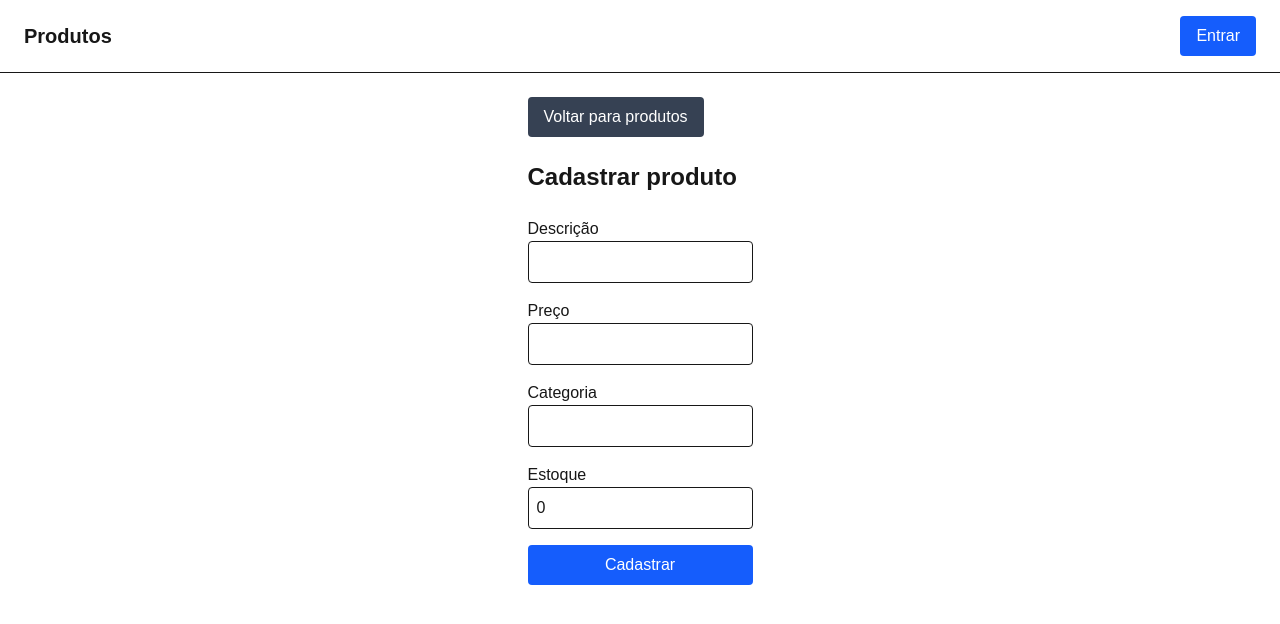
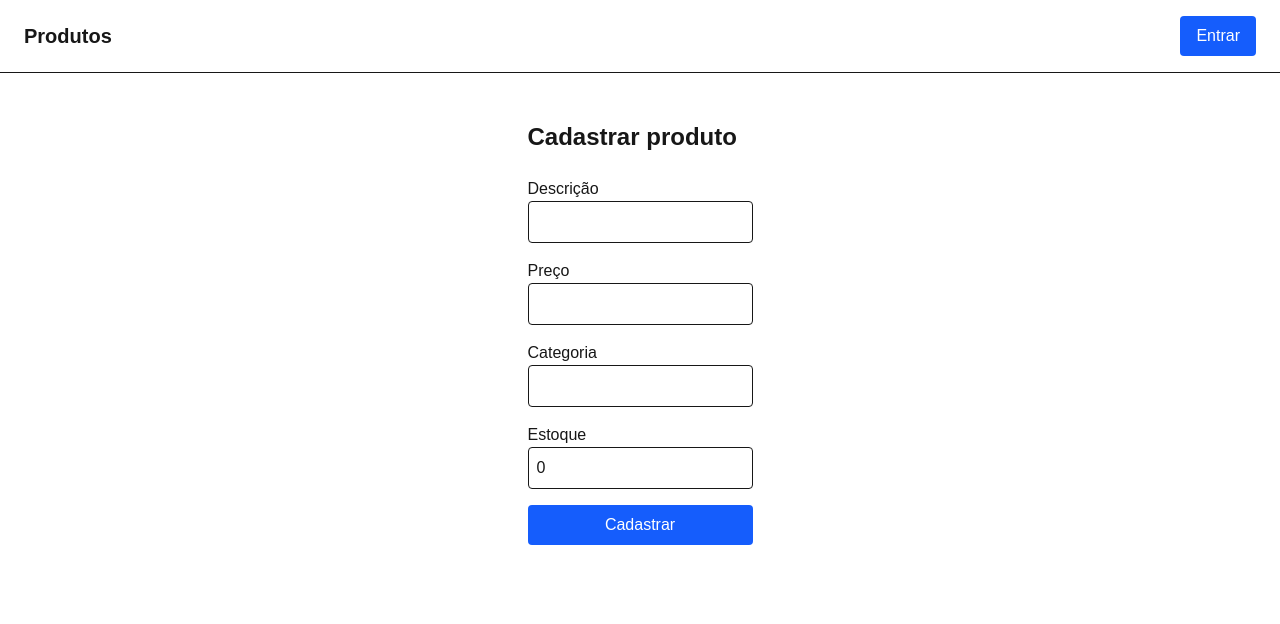
Before and after one commit to RafaelVVMello/lab-backend-codeday, a Next.js app in the folder frontend/: page /produtos/novo in a window 1280 px wide. Shown: the top 624 px of the page. Built offline with nearby package versions, Linux system fonts and the light colour scheme; no server answers.

Commit message:
tirando um botão inutil

```diff
--- a/frontend/app/produtos/novo/page.tsx
+++ b/frontend/app/produtos/novo/page.tsx
@@ -4,9 +4,7 @@ import FormularioProduto from "../../../components/FormularioProduto";
 export default function NovoProduto() {
   return (
     <main className="mx-auto max-w-4xl p-6">
-      <Link href="/" className="inline-block rounded bg-gray-700 px-4 py-2 text-white hover:bg-gray-600">
-        Voltar para produtos
-      </Link>
+
 
       <h1 className="my-6 text-2xl font-bold">
         Cadastrar produto
```
